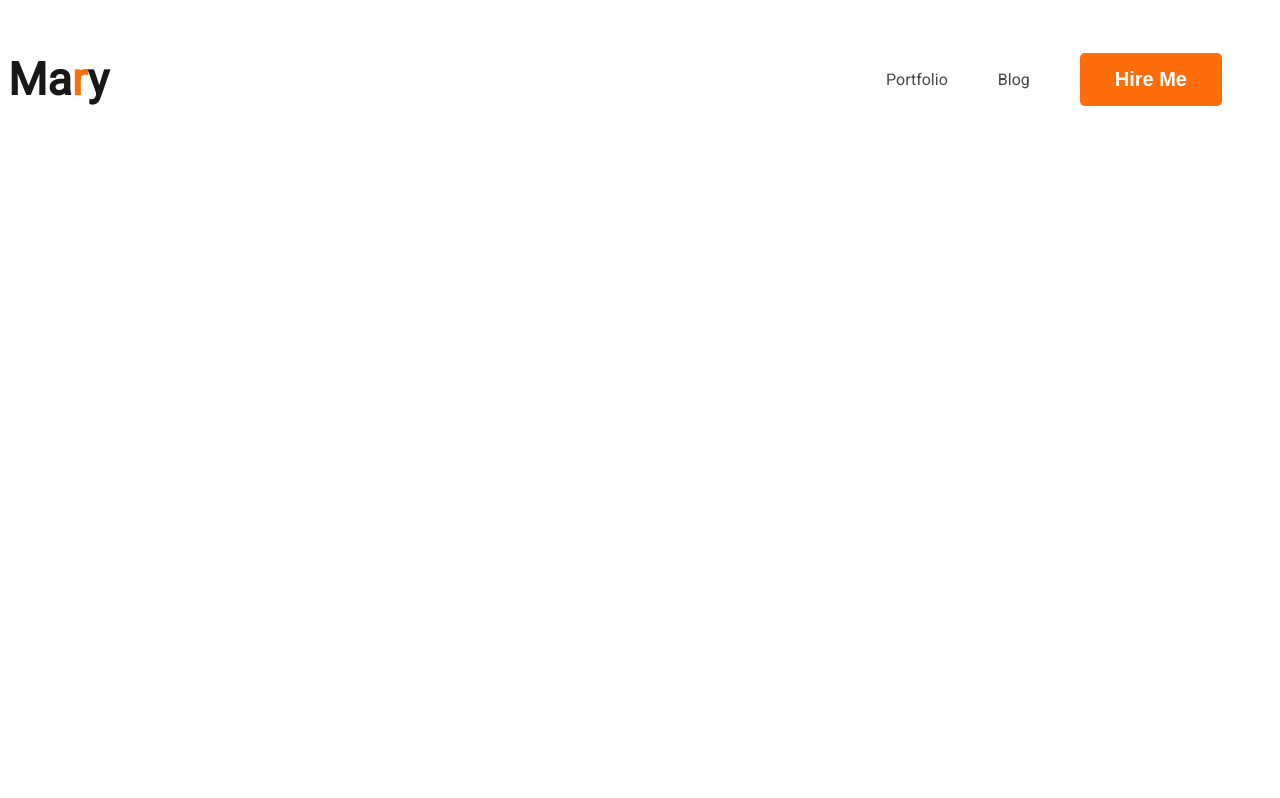
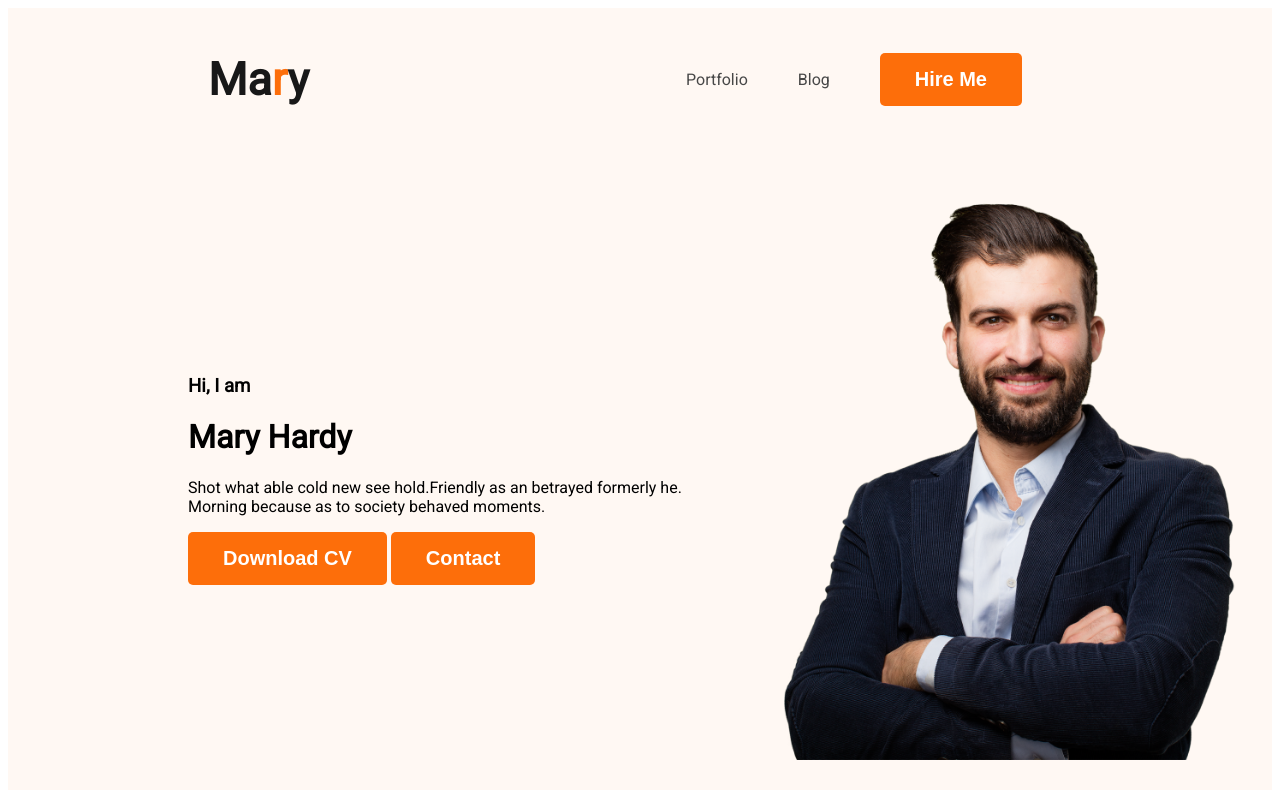
Before and after one commit to Rafi-17/web-developer-portfolio, a plain HTML site: page index.html in a window 1280 px wide. Drawn offline with Linux system fonts and the light colour scheme.

Commit message:
banner content added

```diff
--- a/index.html
+++ b/index.html
@@ -11,7 +11,7 @@
 
 </head>
 <body>
-    <header>
+    <header class="header">
         <nav>
             <h3 class="nav-title">Ma<span class="text-primary">r</span>y</h3>
             <ul>
@@ -20,6 +20,16 @@
                 <li><button class="btn-primary">Hire Me</button></li>
             </ul>
         </nav>
+        <div class="banner">
+            <div class="banner-content">
+                <h3 class="banner-greeting">Hi, I am</h3>
+                <h1 class="banner-title">Mary Hardy</h1>
+                <p>Shot what able cold new see hold.Friendly as an betrayed formerly he. Morning because as to society behaved moments.</p>
+                <button class="btn-primary">Download CV</button>
+                <button class="btn-primary">Contact</button>
+            </div>
+            <img class="profile-pic" src="images/hardy.png" alt="">
+        </div>
     </header>
     <main>
 
--- a/styles/portfolio.css
+++ b/styles/portfolio.css
@@ -23,6 +23,7 @@ nav {
     display: flex;
     justify-content: space-between;
     align-items: center;
+    margin: 0 200px;
 }
 
 .nav-title {
@@ -46,3 +47,18 @@ nav a {
     color: #474747;
 
 }
+
+/* header related styles */
+.header{
+    background-color: #FFF8F3;
+}
+
+.banner{
+    padding: 30px 30px 30px 180px;
+    display: flex;
+    align-items: center;
+}
+.banner .profile-pic{
+    width: 500px;
+
+}
```
